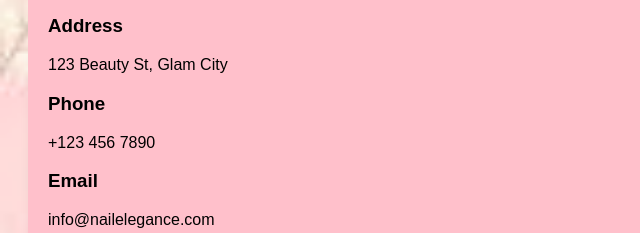
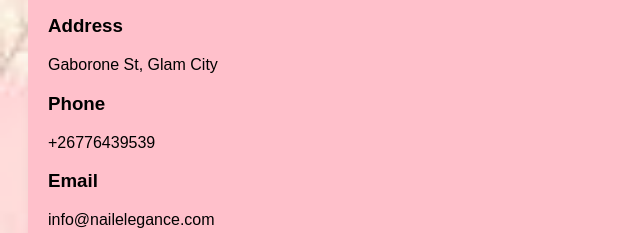
Before and after one commit to changu221/NAILELEGANCE, a plain HTML site: page contactus.html in a window 1280 px wide. Shown: the part 373-606 px from the top of the page, 0-640 px from the left. Drawn offline with Linux system fonts and the light colour scheme.

Commit message:
Update contactus.html

```diff
--- a/contactus.html
+++ b/contactus.html
@@ -25,11 +25,11 @@
     <div class="contact">
       <div class="contact-info">
         <h3>Address</h3>
-        <p>123 Beauty St, Glam City</p>
+        <p> Gaborone St, Glam City</p>
       </div>
       <div class="contact-info">
         <h3>Phone</h3>
-        <p>+123 456 7890</p>
+        <p>+26776439539</p>
       </div>
       <div class="contact-info">
         <h3>Email</h3>
```
